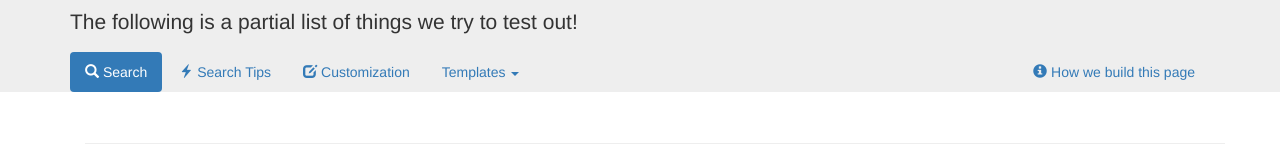
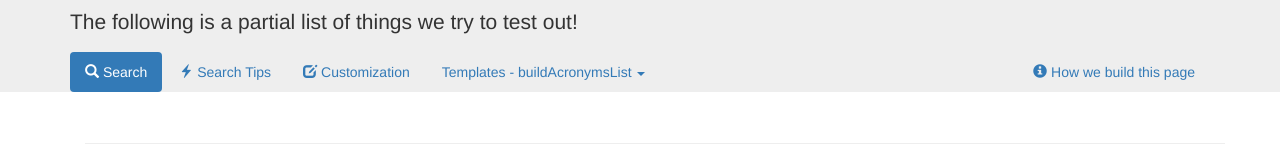
Before and after one commit to leocornus/searchstrap.js, a website: page demo/searchstrap-demo.html in a window 1280 px wide. Shown: the part 140-294 px from the top of the page. Drawn offline with nearby package versions, Linux system fonts and the light colour scheme; some packages are replaced by stand-ins of ours; a script that the page names is missing.

Commit message:
add current template name into the Templates dropdonw label

```diff
--- a/demo/searchstrap-demo.html
+++ b/demo/searchstrap-demo.html
@@ -86,7 +86,7 @@ jQuery(document).ready(function($) {
   </li>
   <li role="presentation" class="dropdown">
     <a class="dropdown-toggle" data-toggle="dropdown" href="#" role="button" aria-haspopup="true" aria-expanded="false">
-      Templates <span class="caret"></span>
+      <span id="template-label">Templates</span> <span class="caret"></span>
     </a>
     <ul class="dropdown-menu">
       <li class="active"><a href="#">buildAcronymsList</a></li>
--- a/demo/searchstrap-demo.js
+++ b/demo/searchstrap-demo.js
@@ -44,6 +44,9 @@ $('.form-control-clear').click(function() {
     // check the template.
     //var template = buildAcronymsList;
     var template = $('.dropdown-menu').find('li.active').text();
+
+    // update the template label.
+    $('#template-label').html('Templates - ' + template);
 
     // load the searchStrap plugin.
     loadSearchStrap('#searchstrap', localSettings.searchUrl,
```
